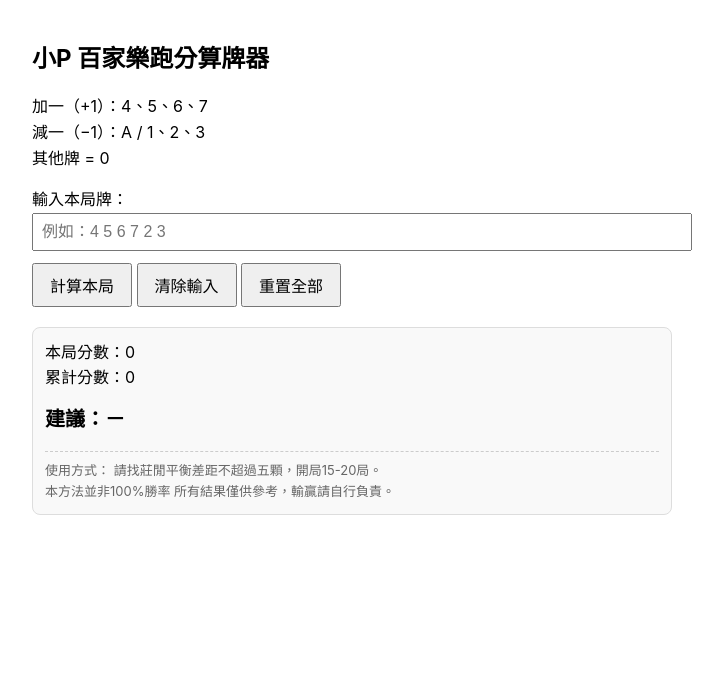
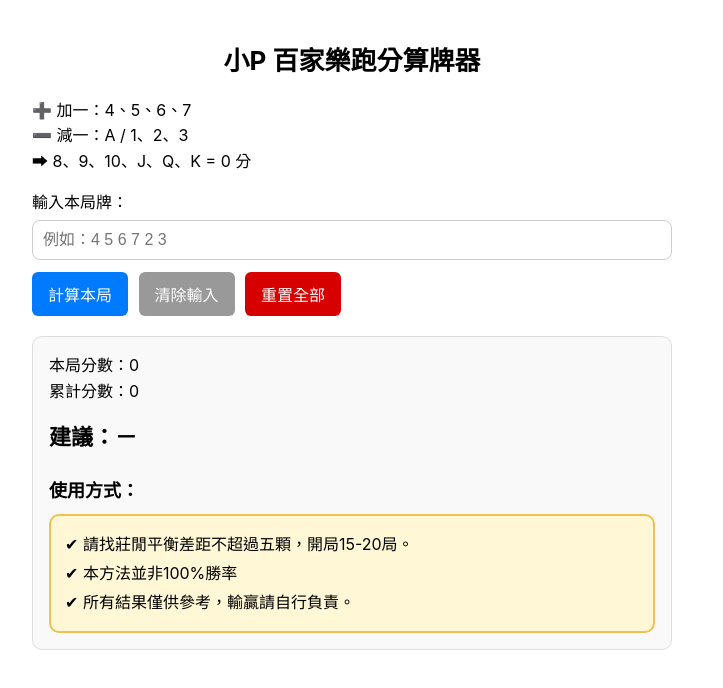
Before and after one commit to yuhsin0968/baccarat-app, a plain HTML site: page index.html in a window 1280 px wide. Shown: the whole page, without its empty margins (288-1011 px from the left). Drawn offline with Linux system fonts and the light colour scheme.

Commit message:
Enhance styles and button classes in index.html
Updated styles and improved button functionality in the HTML.

```diff
--- a/index.html
+++ b/index.html
@@ -4,6 +4,7 @@
   <meta charset="UTF-8" />
   <meta name="viewport" content="width=device-width, initial-scale=1.0" />
   <title>小P 百家樂跑分算牌器（網頁版）</title>
+
   <style>
     body {
       font-family: -apple-system, BlinkMacSystemFont, "Segoe UI", sans-serif;
@@ -12,46 +13,92 @@
       padding: 0 16px;
       line-height: 1.6;
     }
-    h1 { font-size: 24px; margin-bottom: 8px; }
-    .card-input { width: 100%; padding: 8px; font-size: 16px; }
+
+    h1 {
+      font-size: 26px;
+      margin-bottom: 12px;
+      font-weight: 700;
+      text-align: center;
+    }
+
+    .card-input {
+      width: 100%;
+      padding: 10px;
+      font-size: 16px;
+      box-sizing: border-box;
+      border-radius: 8px;
+      border: 1px solid #ccc;
+      margin-top: 4px;
+    }
+
     button {
-      padding: 8px 16px; font-size: 16px;
-      margin-top: 12px; cursor: pointer;
+      padding: 10px 16px;
+      font-size: 16px;
+      border-radius: 6px;
+      border: none;
+      cursor: pointer;
+      margin-right: 6px;
+      margin-top: 12px;
     }
+
+    .btn-calc { background: #007aff; color: white; }
+    .btn-clear { background: #999; color: white; }
+    .btn-reset { background: #d60000; color: white; }
+
     .result-box {
-      margin-top: 20px; padding: 12px;
-      border: 1px solid #ddd; border-radius: 8px;
+      margin-top: 20px;
+      padding: 16px;
+      border: 1px solid #ddd;
+      border-radius: 10px;
       background: #f9f9f9;
     }
-    .suggest { font-size: 20px; font-weight: bold; margin-top: 12px; }
-    .blue { color: #007aff; }
-    .red { color: #d60000; }
+
+    .suggest {
+      font-size: 22px;
+      font-weight: bold;
+      margin-top: 16px;
+    }
+
+    .blue { color: #007aff; font-weight: bold; }
+    .red { color: #d60000; font-weight: bold; }
+
+    /* 使用方式提示框 */
     .note {
-      margin-top: 16px;
-      font-size: 13px;
-      color: #666;
-      border-top: 1px dashed #ccc;
-      padding-top: 8px;
+      margin-top: 22px;
+      font-size: 18px;
+      font-weight: bold;
     }
+
+    .note-box {
+      font-size: 16px;
+      padding: 14px;
+      background: #fff7d6;
+      border: 2px solid #f0c050;
+      border-radius: 10px;
+      line-height: 1.8;
+      margin-top: 8px;
+    }
+
   </style>
 </head>
+
 <body>
 
 <h1>小P 百家樂跑分算牌器</h1>
 
 <p>
-  加一（+1）：4、5、6、7<br>
-  減一（−1）：A / 1、2、3<br>
-  其他牌 = 0
+  ➕ 加一：4、5、6、7<br>
+  ➖ 減一：A / 1、2、3<br>
+  ➡ 8、9、10、J、Q、K = 0 分
 </p>
 
 <label>輸入本局牌：</label>
 <input id="cards" class="card-input" placeholder="例如：4 5 6 7 2 3" />
 
 <div>
-  <button onclick="calculate()">計算本局</button>
-  <button onclick="clearInput()">清除輸入</button>
-  <button onclick="resetCount()">重置全部</button>
+  <button class="btn-calc" onclick="calculate()">計算本局</button>
+  <button class="btn-clear" onclick="clearInput()">清除輸入</button>
+  <button class="btn-reset" onclick="resetCount()">重置全部</button>
 </div>
 
 <div class="result-box">
@@ -59,17 +106,18 @@
   <div id="totalResult">累計分數：0</div>
   <div id="suggestion" class="suggest">建議：－</div>
 
-  <!-- 🆕 使用方式說明 -->
-  <div class="note">
-    使用方式：
-    請找莊閒平衡差距不超過五顆，開局15-20局。<br>
-    本方法並非100%勝率
-    所有結果僅供參考，輸贏請自行負責。
+  <!-- 使用方式 -->
+  <div class="note">使用方式：</div>
+
+  <div class="note-box">
+    ✔ 請找莊閒平衡差距不超過五顆，開局15-20局。<br>
+    ✔ 本方法並非100%勝率<br>
+    ✔ 所有結果僅供參考，輸贏請自行負責。
   </div>
 </div>
 
 <script>
-  let totalCount = 0;
+  let totalCount = 0;  // 跑分累計
 
   function calculate() {
     const input = document.getElementById("cards").value;
@@ -117,11 +165,10 @@
 
   function formatSigned(num) {
     if (num > 0) return "+" + num;
-    if (num < 0) return num;
+    if (num < 0) return num.toString();
     return "0";
   }
 
-  // 只清輸入，不清分數
   function clearInput() {
     document.getElementById("cards").value = "";
   }
```
